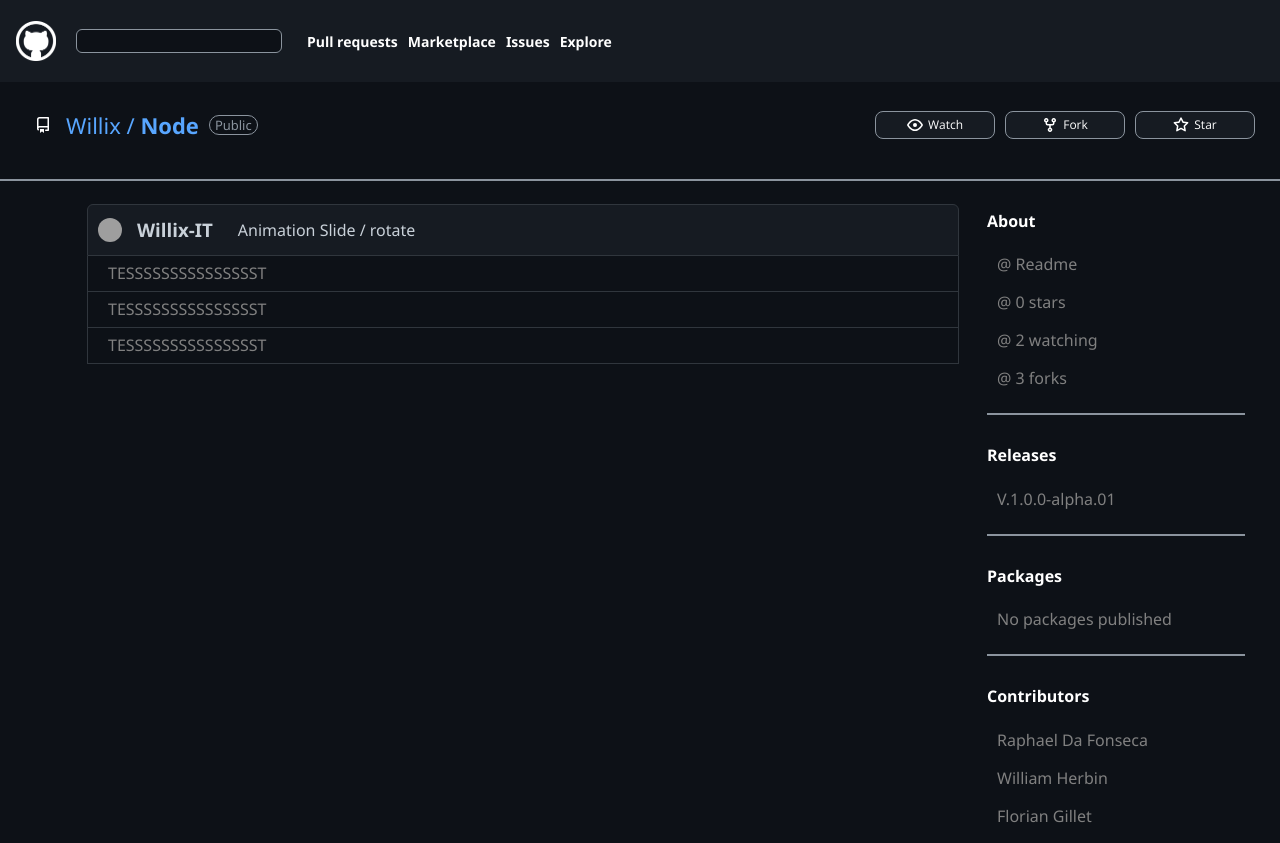
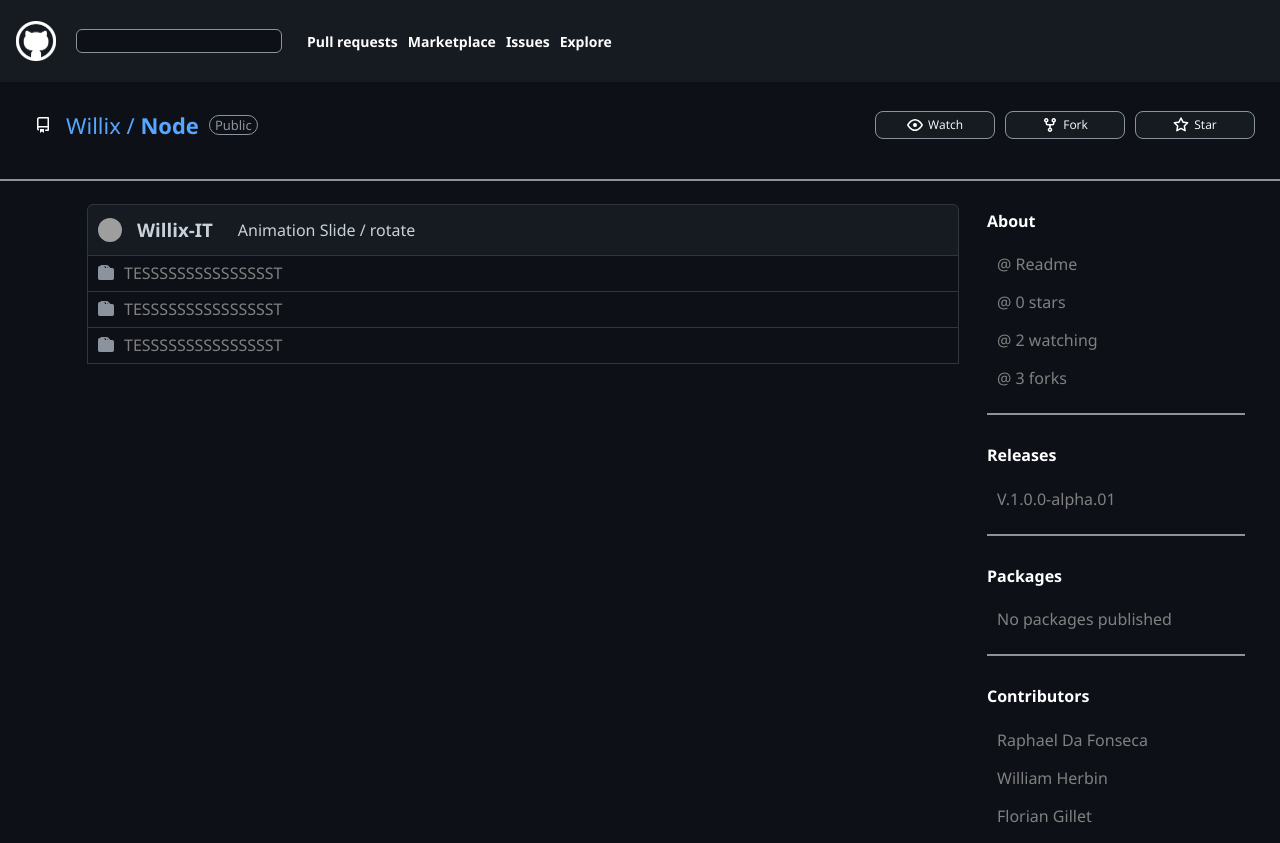
Before and after one commit to floriang92/Node, a React (Create React App) app in the folder Frontend/frontend/: page / in a window 1280 px wide. Built offline with nearby package versions, Linux system fonts and the light colour scheme; grey boxes are pictures that could not be loaded.

Commit message:
add icons

```diff
--- a/Frontend/frontend/src/Components/FileTable/FileTable.jsx
+++ b/Frontend/frontend/src/Components/FileTable/FileTable.jsx
@@ -56,16 +56,50 @@
       address: "Sidney No. 1 Lake Park",
       tags: ["cool", "teacher"],
     },
-  ])
-
+  ]);
 
   React.useEffect(() => {
-    setLineItems(dataUsers.map((user, index) => {
-      return(<div className="lineItems">
-        <p>TESSSSSSSSSSSSSSST</p>
-      </div>)
-    }))
-  },[dataUsers])
+    setLineItems(
+      dataUsers.map((user, index) => {
+        return (
+          <div className="lineItems">
+            <svg
+              aria-label="Directory"
+              aria-hidden="true"
+              height="16"
+              viewBox="0 0 16 16"
+              version="1.1"
+              width="16"
+              data-view-component="true"
+              class="octicon octicon-file-directory-fill hx_color-icon-directory"
+            >
+              <svg
+                aria-label="File"
+                aria-hidden="true"
+                height="16"
+                viewBox="0 0 16 16"
+                version="1.1"
+                width="16"
+                data-view-component="true"
+                class="octicon octicon-file color-fg-muted"
+              >
+                <path
+                  fill="#8b949e"
+                  fill-rule="evenodd"
+                  d="M3.75 1.5a.25.25 0 00-.25.25v11.5c0 .138.112.25.25.25h8.5a.25.25 0 00.25-.25V6H9.75A1.75 1.75 0 018 4.25V1.5H3.75zm5.75.56v2.19c0 .138.112.25.25.25h2.19L9.5 2.06zM2 1.75C2 .784 2.784 0 3.75 0h5.086c.464 0 .909.184 1.237.513l3.414 3.414c.329.328.513.773.513 1.237v8.086A1.75 1.75 0 0112.25 15h-8.5A1.75 1.75 0 012 13.25V1.75z"
+                ></path>
+              </svg>
+              <path
+                fill="#8b949e"
+                d="M1.75 1A1.75 1.75 0 000 2.75v10.5C0 14.216.784 15 1.75 15h12.5A1.75 1.75 0 0016 13.25v-8.5A1.75 1.75 0 0014.25 3H7.5a.25.25 0 01-.2-.1l-.9-1.2C6.07 1.26 5.55 1 5 1H1.75z"
+              ></path>
+            </svg>
+            <p>TESSSSSSSSSSSSSSST</p>
+          </div>
+        );
+      })
+    );
+  }, [dataUsers]);
 
   return (
     <Space style={{ display: "flex", justifyContent: "right" }}>
@@ -83,12 +117,8 @@
             <h3 class="user-title">Willix-IT </h3>
             <p class="url">Animation Slide / rotate</p>
           </div>
-
         </div>
-        <div className="container-items">
-          {lineItems}
-
-        </div>
+        <div className="container-items">{lineItems}</div>
       </div>
     </Space>
   );
```
